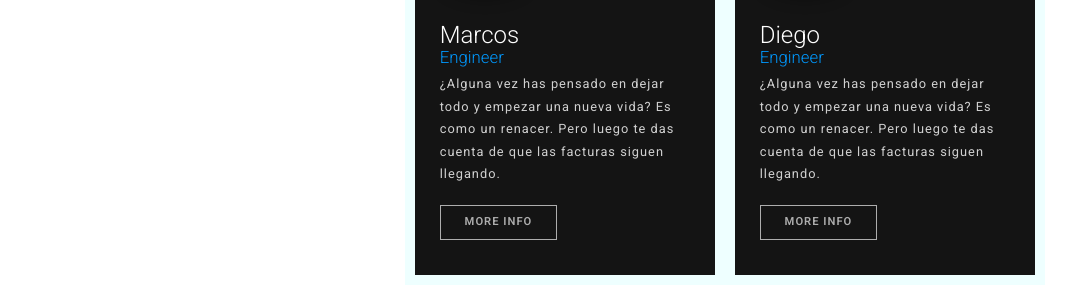
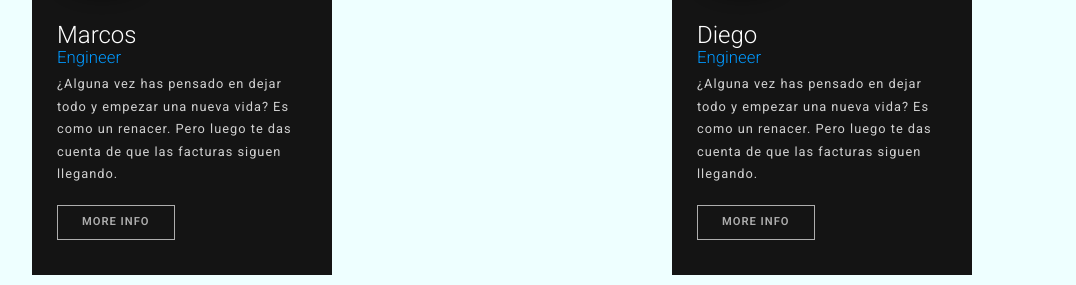
Before and after one commit to DANIB04/danib04.github.io, a PHP site: page /HTML/fundadores.html in a window 1280 px wide. Shown: the part 1015-1300 px from the top of the page, without its empty margins (138-1214 px from the left). Run offline with PHP 8.4, Linux system fonts and the light colour scheme; some libraries are stand-ins or nearby versions.

Commit message:
Update Fundadores.css
add worker

```diff
--- a/CSS/Fundadores.css
+++ b/CSS/Fundadores.css
@@ -128,8 +128,9 @@ main{margin-top: 60px;}
     display: flex;
     background-color: #eeffff;
     position: absolute;
-    left: 42.4%;
+    justify-content: space-around;
     align-items: center ;
+    width: 100%;
 }
 
 .snip1336 {
```
